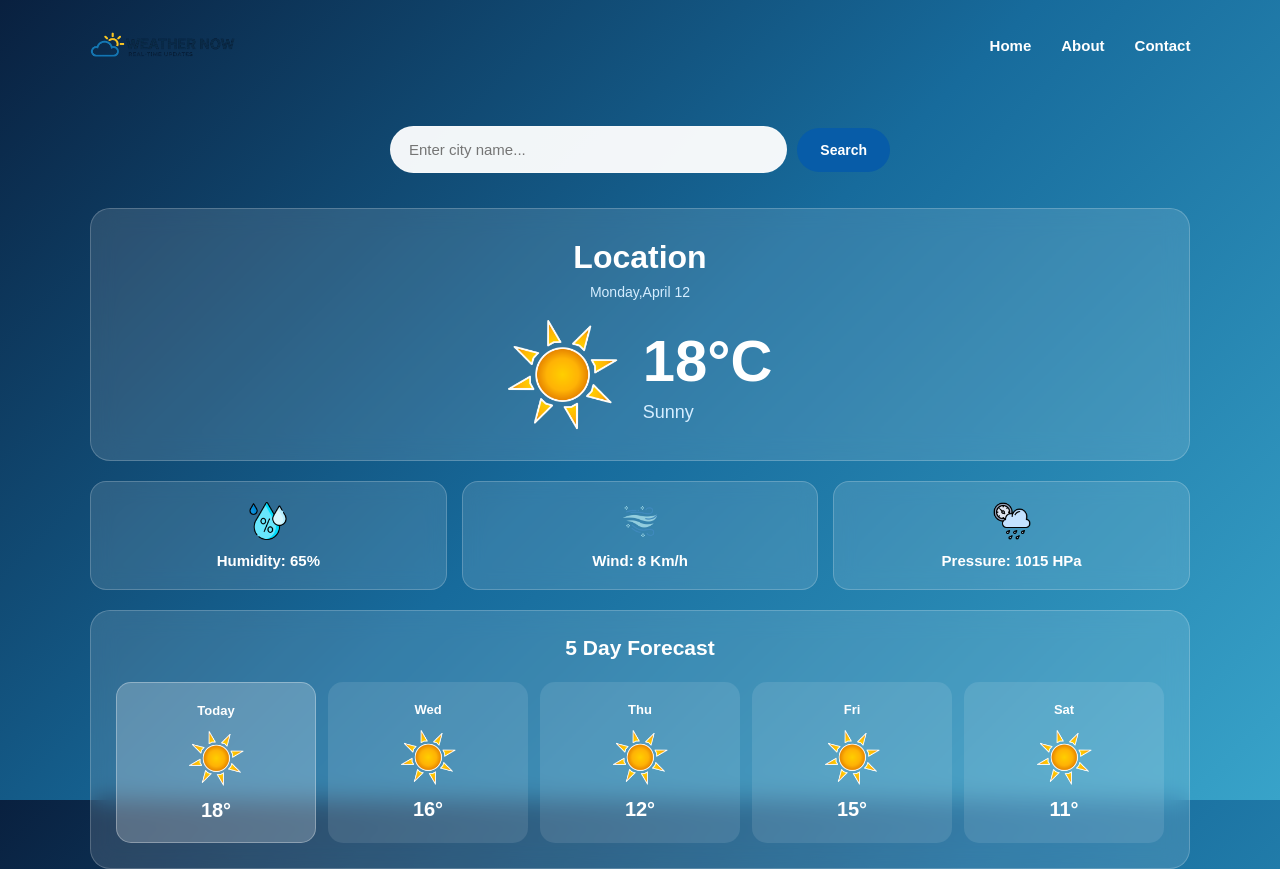
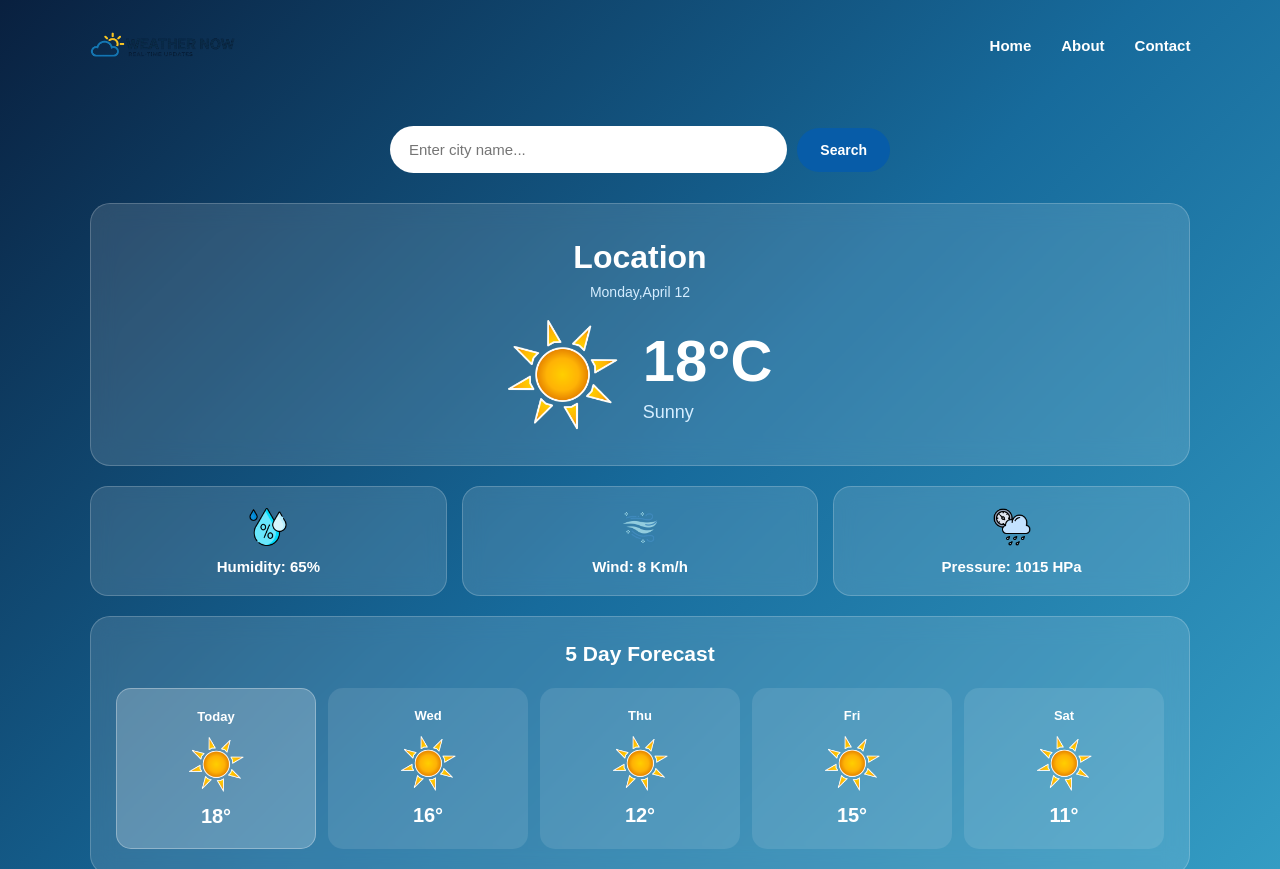
Before and after one commit to Sachin6515/Weather-App-portfolio, a plain HTML site: page index.html in a window 1280 px wide. Shown: the top 869 px of the page. Drawn offline with Linux system fonts and the light colour scheme.

Commit message:
Refactor CSS for layout and responsiveness improvements
Updated CSS styles for various components, adjusted margins, and changed background colors. Improved responsiveness for different screen sizes.

```diff
--- a/style.css
+++ b/style.css
@@ -1,7 +1,7 @@
 
-/* =========================
+/* ================================
    1. BASE
-========================= */
+===================================== */
 
 * {
     margin: 0;
@@ -14,12 +14,12 @@ body {
     font-family: Arial, Helvetica, sans-serif;
     color: #ffffff;
     background: linear-gradient(135deg, #09203f, #176b9c, #38a3c9);
-    background-attachment: fixed;
 }
 
-/* ============================
+
+/* =====================================
    2. HEADER
-========================= */
+===================================== */
 
 .head {
     width: 100%;
@@ -44,7 +44,7 @@ body {
 }
 
 .head nav a {
-    color: white;
+    color: #ffffff;
     text-decoration: none;
     font-size: 15px;
     font-weight: 600;
@@ -55,9 +55,10 @@ body {
     color: #a8e5ff;
 }
 
-/* =========================
+
+/* =======================================
    3. MAIN CONTAINER
-========================= */
+===================================== */
 
 .hero-section {
     width: 90%;
@@ -65,16 +66,17 @@ body {
     margin: 35px auto;
 }
 
-/* ========================
+
+/* =================================
    4. SEARCH BAR
-========================= */
+===================================== */
 
 .search {
     display: flex;
     justify-content: center;
     align-items: center;
     max-width: 500px;
-    margin: 0 auto 35px;
+    margin: 0 auto 30px;
     gap: 10px;
 }
 
@@ -85,7 +87,7 @@ body {
     border: 1px solid rgba(255, 255, 255, 0.3);
     border-radius: 30px;
     outline: none;
-    background: rgba(255, 255, 255, 0.95);
+    background: #ffffff;
     color: #18344f;
     font-size: 15px;
 }
@@ -100,7 +102,7 @@ body {
     border: none;
     border-radius: 30px;
     background: #075ca8;
-    color: white;
+    color: #ffffff;
     font-size: 14px;
     font-weight: bold;
     cursor: pointer;
@@ -117,9 +119,10 @@ body {
     cursor: not-allowed;
 }
 
-/* =========================
+
+/* =====================================
    5. ERROR MESSAGE
-========================= */
+===================================== */
 
 .error {
     max-width: 500px;
@@ -133,25 +136,29 @@ body {
     font-size: 14px;
 }
 
-/* =========================
-   6. WEATHER SECTION
-========================= */
+
+/* =====================================
+   6. WEATHER MAIN LAYOUT
+===================================== */
+
+/* Flex column keeps all sections separated */
 
 .weather {
-    display: grid;
-    grid-template-columns: 1fr 1fr;
+    display: flex;
+    flex-direction: column;
     gap: 20px;
+    width: 100%;
 }
 
 /* Current weather card */
 
 .weather > .temp {
-    grid-column: 1 / -1;
-    padding: 30px 20px;
+    width: 100%;
+    padding: 35px 20px;
     text-align: center;
     border: 1px solid rgba(255, 255, 255, 0.2);
     border-radius: 20px;
-    background: rgba(255, 255, 255, 0.12);
+    background: rgba(255, 255, 255, 0.13);
     backdrop-filter: blur(12px);
 }
 
@@ -167,7 +174,10 @@ body {
     font-weight: normal;
 }
 
-/* Temperature and icon */
+
+/* =====================================
+   7. TEMPERATURE AND WEATHER ICON
+===================================== */
 
 .temperature {
     display: flex;
@@ -201,12 +211,13 @@ body {
     text-transform: capitalize;
 }
 
-/* =========================
-   7. WEATHER DETAILS
-========================= */
+
+/* =====================================
+   8. WEATHER DETAIL CARDS
+===================================== */
 
 .addInfo {
-    grid-column: 1 / -1;
+    width: 100%;
     display: grid;
     grid-template-columns: repeat(3, 1fr);
     gap: 15px;
@@ -214,6 +225,7 @@ body {
 
 .addInfo li {
     min-width: 0;
+    min-height: 110px;
     padding: 20px 12px;
     display: flex;
     flex-direction: column;
@@ -223,9 +235,15 @@ body {
     list-style: none;
     text-align: center;
     border: 1px solid rgba(255, 255, 255, 0.2);
-    border-radius: 16px;
-    background: rgba(255, 255, 255, 0.12);
+    border-radius: 18px;
+    background: rgba(255, 255, 255, 0.13);
     backdrop-filter: blur(10px);
+    transition: 0.3s ease;
+}
+
+.addInfo li:hover {
+    background: rgba(255, 255, 255, 0.22);
+    transform: translateY(-3px);
 }
 
 .addInfo img {
@@ -240,12 +258,13 @@ body {
     overflow-wrap: anywhere;
 }
 
-/* =========================
-   8. FORECAST SECTION
-========================= */
+
+/* =====================================
+   9. FIVE DAY FORECAST
+===================================== */
 
 .forecast-container {
-    grid-column: 1 / -1;
+    width: 100%;
     padding: 25px;
     border: 1px solid rgba(255, 255, 255, 0.2);
     border-radius: 20px;
@@ -265,7 +284,7 @@ body {
 
 .items {
     display: grid;
-    grid-template-columns: repeat(5, 1fr);
+    grid-template-columns: repeat(5, minmax(0, 1fr));
     gap: 12px;
 }
 
@@ -308,9 +327,10 @@ body {
     font-weight: bold;
 }
 
-/* =========================
-   9. FOOTER
-========================= */
+
+/* =====================================
+   10. FOOTER
+===================================== */
 
 footer {
     margin-top: 45px;
@@ -332,9 +352,10 @@ footer a:hover {
     text-decoration: underline;
 }
 
-/* =========================
-   10. TABLET RESPONSIVENESS
-========================= */
+
+/* =====================================
+   11. TABLET RESPONSIVENESS
+===================================== */
 
 @media (max-width: 768px) {
 
@@ -381,9 +402,10 @@ footer a:hover {
     }
 }
 
-/* =========================
-   11. MOBILE RESPONSIVENESS
-========================= */
+
+/* =====================================
+   12. MOBILE RESPONSIVENESS
+===================================== */
 
 @media (max-width: 480px) {
 
@@ -425,12 +447,10 @@ footer a:hover {
     }
 
     .weather {
-        grid-template-columns: 1fr;
         gap: 14px;
     }
 
     .weather > .temp {
-        grid-column: auto;
         padding: 25px 12px;
     }
 
@@ -457,12 +477,12 @@ footer a:hover {
     }
 
     .addInfo {
-        grid-column: auto;
         grid-template-columns: 1fr;
         gap: 10px;
     }
 
     .addInfo li {
+        min-height: 75px;
         flex-direction: row;
         justify-content: flex-start;
         padding: 13px 20px;
@@ -478,7 +498,6 @@ footer a:hover {
     }
 
     .forecast-container {
-        grid-column: auto;
         padding: 15px 10px;
     }
 
@@ -514,9 +533,10 @@ footer a:hover {
     }
 }
 
-/* =========================
-   12. SMALL MOBILE SCREENS
-========================= */
+
+/* =====================================
+   13. SMALL MOBILE SCREENS
+===================================== */
 
 @media (max-width: 350px) {
 
@@ -542,6 +562,6 @@ footer a:hover {
     }
 
     .items {
-        grid-template-columns: 1fr 1fr;
+        grid-template-columns: repeat(2, minmax(0, 1fr));
     }
 }
```
